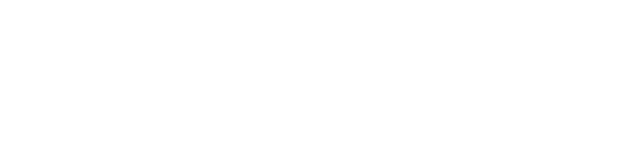
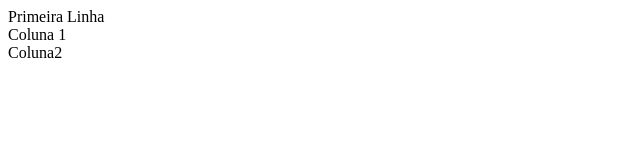
Before and after one commit to AngeloModanez/Course-Registration, a plain HTML site: page index.html in a window 1280 px wide. Shown: the whole page, without its empty margins (0-640 px from the left). Drawn offline with Linux system fonts and the light colour scheme.

Commit message:
close #1 - esqueleto

```diff
--- a/index.html
+++ b/index.html
@@ -6,6 +6,12 @@
     <title>Sistemas de Assinatura</title>
   </head>
   <body>
-
+    <div>
+      <div>Primeira Linha</div>
+      <div>
+        <div>Coluna 1</div>
+        <div>Coluna2</div>
+      </div>
+    </div>
   </body>
 </html>
```
